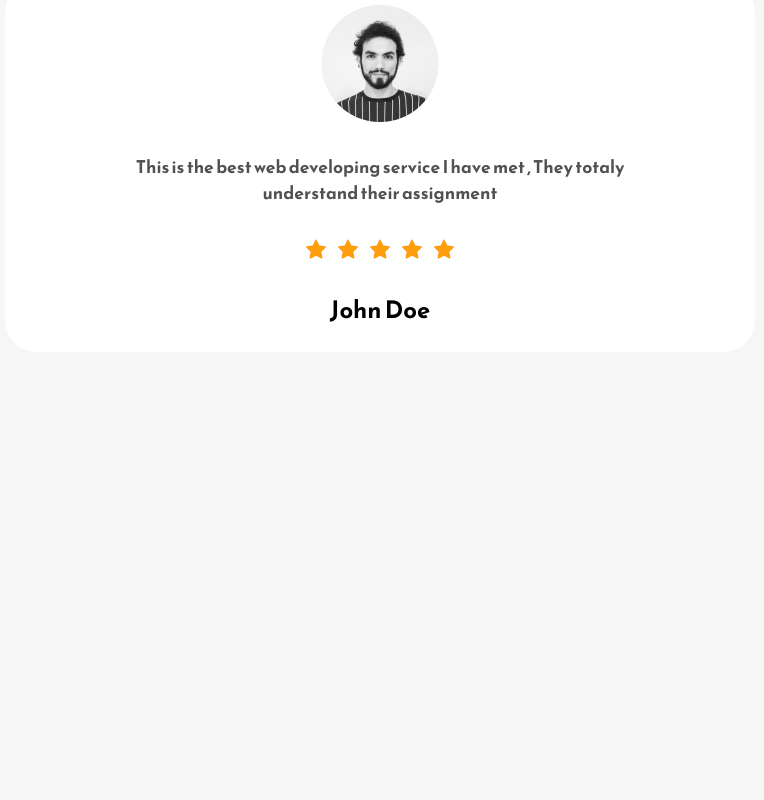
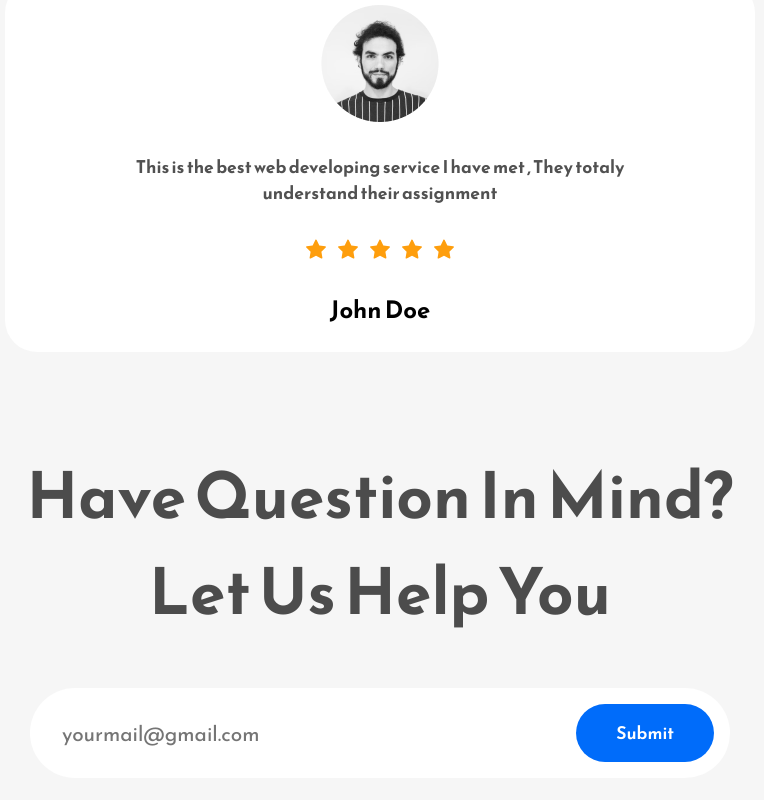
Before and after one commit to sasheeddev/simple-landing-page-using-react-js, a React (Create React App) app: page / in a window 1280 px wide. Shown: the part 3477-4277 px from the top of the page, without its empty margins (260-1024 px from the left). Before the commit the page ends 3861 px from the top, so only its background shows below. Built offline with nearby package versions, Linux system fonts and the light colour scheme.

Commit message:
built contact component

```diff
--- a/src/App.js
+++ b/src/App.js
@@ -4,6 +4,7 @@
 import About from './Components/About';
 import Work from './Components/Work';
 import Testimonial from './Components/Testimonial';
+import Contact from './Components/Contact';
 
 function App() {
   return (
@@ -12,6 +13,7 @@
       <About/>
       <Work/>
       <Testimonial/>
+      <Contact/>
 
 
 
--- /dev/null
+++ b/src/Components/Contact.js
@@ -0,0 +1,16 @@
+import React from "react";
+
+const Contact = () => {
+  return (
+    <div className="contact-page-wrapper">
+      <h1 className="primary-heading">Have Question In Mind?</h1>
+      <h1 className="primary-heading">Let Us Help You</h1>
+      <div className="contact-form-container">
+        <input type="text" placeholder="yourmail@gmail.com" />
+        <button className="secondary-button">Submit</button>
+      </div>
+    </div>
+  );
+};
+
+export default Contact;
```
